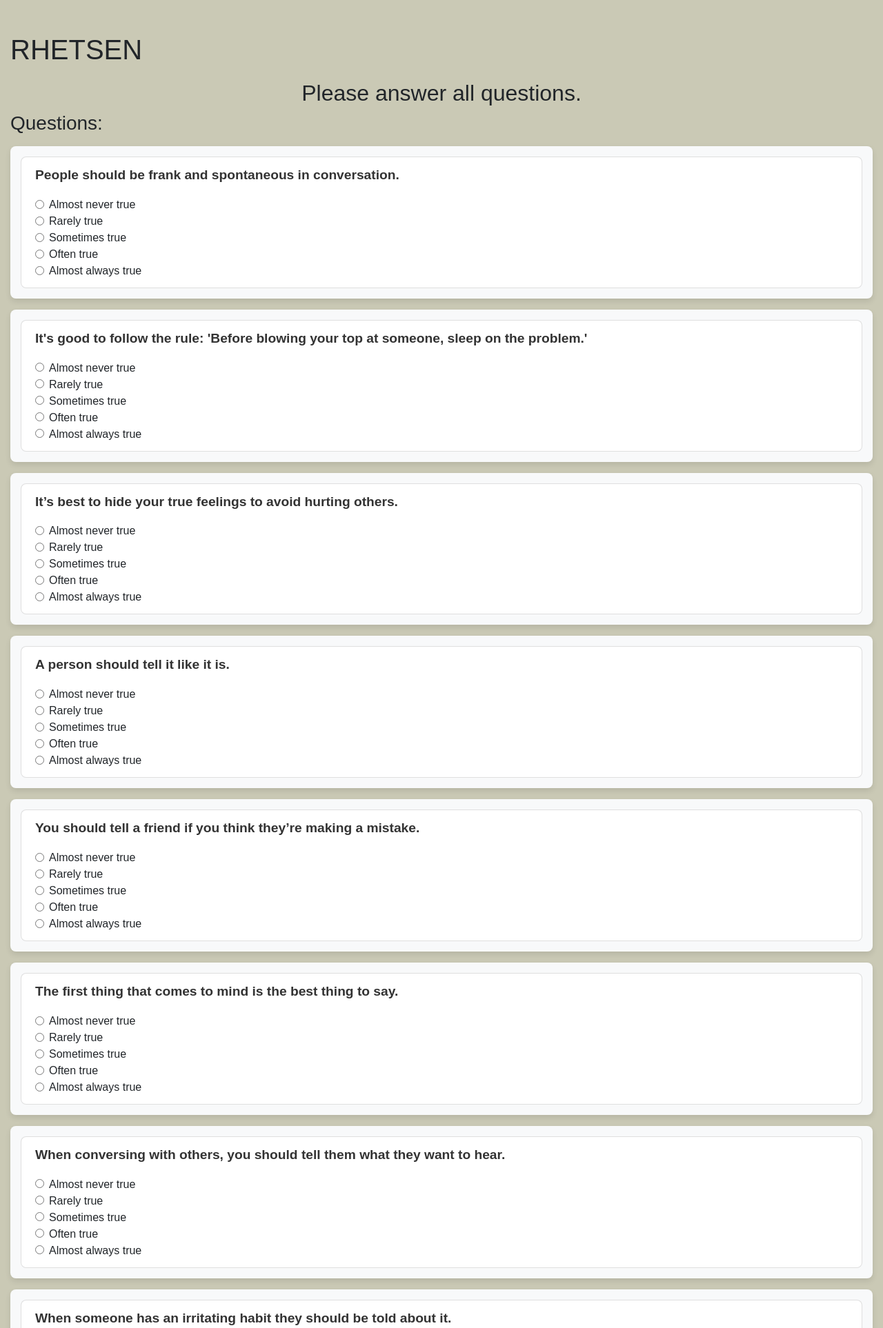
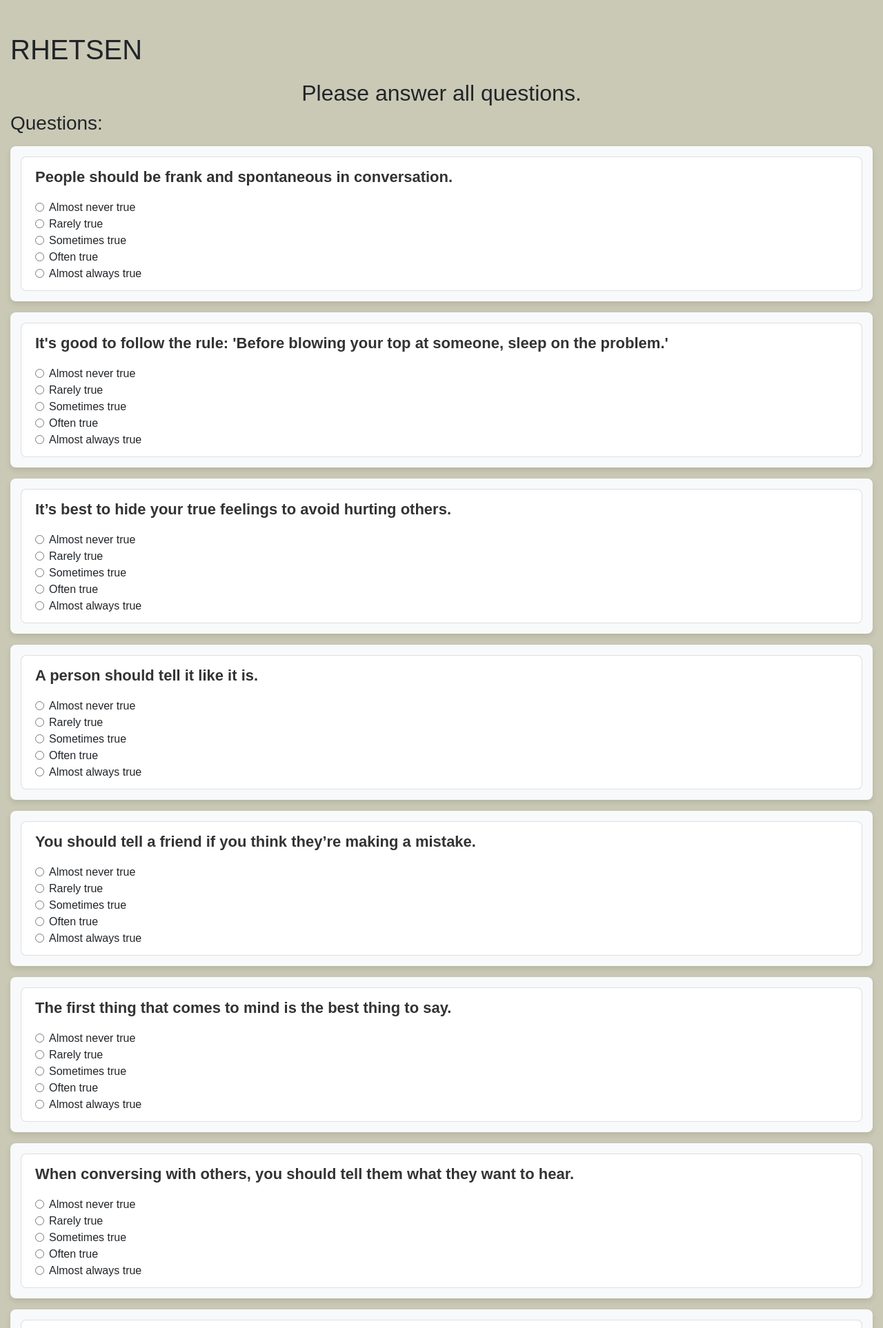
Before and after one commit to ykim71/Rhetsen, a Flask app: page /rhetsen in a window 1280 px wide. Shown: the top 1926 px of the page at 69% size. Run offline with Flask 3, Linux system fonts and the light colour scheme; some libraries are stand-ins or nearby versions.

Commit message:
Update style.css

```diff
--- a/static/css/style.css
+++ b/static/css/style.css
@@ -30,7 +30,7 @@ body{
 }
 
 .question-text {
-  font-size: 1.2em;
+  font-size: 22px;
   font-weight: bold;
   color: #333;
 }
```
